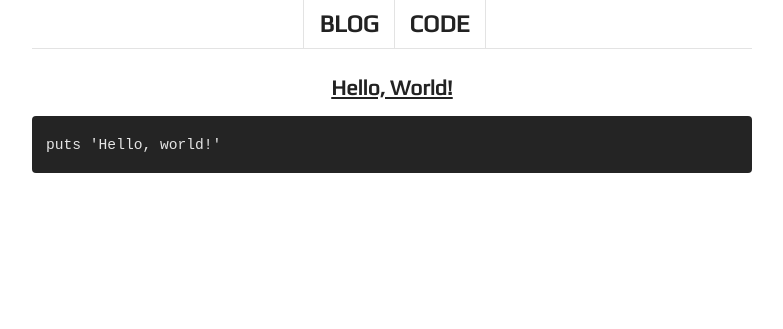
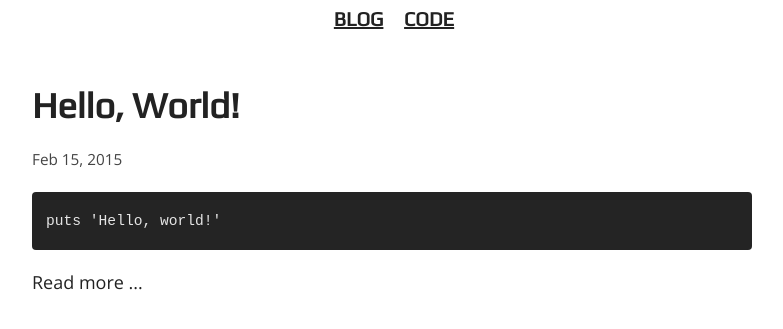
Before and after one commit to schfkt/schfkt.github.io, a Jekyll site: the page built from index.html, in a window 1280 px wide. Shown: the top 329 px of the page, without its empty margins (248-1031 px from the left). Built offline with Jekyll 4.4.1, drawn with Linux system fonts in a browser that asks for light colours.

Commit message:
Update design

```diff
--- a/_sass/_custom.scss
+++ b/_sass/_custom.scss
@@ -32,68 +32,42 @@ blockquote {
 #navigation {
   list-style-type: none;
   text-align: center;
-  border-bottom: 1px solid #e3e3e3;
   margin: 0;
   padding: 0;
 
   li {
     display: inline-block;
-    margin-right: -5px;
+    margin-right: -4px;
 
     a {
       display: block;
-      padding: 4px 15px;
-      border-right: 1px solid #e3e3e3;
+      padding: 2px 10px;
       font-family: 'Play', sans-serif;
-      font-size: 24px;
+      font-size: 20px;
       font-weight: bold;
-      text-decoration: none;
       text-transform: uppercase;
     }
 
     a:hover {
       color: #fff;
-      background-color: #a4332b;
+      background-color: #222;
+    }
   }
 }
 
-  li:first-child a {
-    border-left: 1px solid #e3e3e3;
-  }
+.read-more a {
+  text-decoration: none;
 }
 
-.top-header {
-  margin-top: 20px;
-  margin-bottom: 40px;
+.post-header {
+  margin: 50px 0 20px;
 
-  img {
-    display: block;
-    margin: 0 auto;
-    width: 100%;
-    max-width: 494px;
-    height: auto;
+  h1 > a {
+    text-decoration: none;
   }
-}
-
-.post-in-list {
-  h3 {
-    margin: 28px 0 14px;
-    text-align: center;
-  }
-
-  p {
-    margin-bottom: 0;
-  }
-}
-
-.post {
-  .post-header {
-    text-align: center;
-    margin: 40px 0;
 
   .post-meta {
     font-size: 85%;
     margin: 0;
   }
 }
-}
--- a/index.html
+++ b/index.html
@@ -2,10 +2,14 @@
 layout: default
 ---
 {% for post in site.posts %}
-  <div class="post-in-list">
-    <h3>
+  <div class="post-header">
+    <h1>
       <a href="{{ post.url | prepend: site.baseurl }}">{{ post.title }}</a>
-    </h3>
-    {{ post.excerpt }}
+    </h1>
+    <p class="post-meta">{{ post.date | date: "%b %-d, %Y" }}{% if post.author %} • by {{ post.author }}{% endif %}{% if post.meta %} • {{ post.meta }}{% endif %}</p>
+  </div>
+  {{ post.excerpt }}
+  <div class="read-more">
+    <a href="{{ post.url | prepend: site.baseurl }}">Read more ...</a>
   </div>
 {% endfor %}
```
Lines whose indentation alone changed are shown as unchanged.
